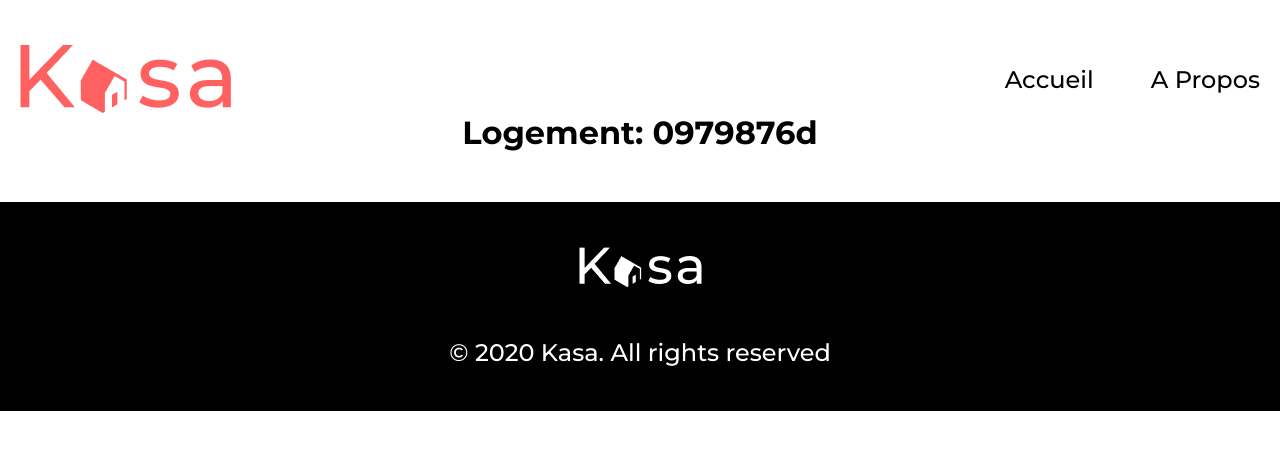
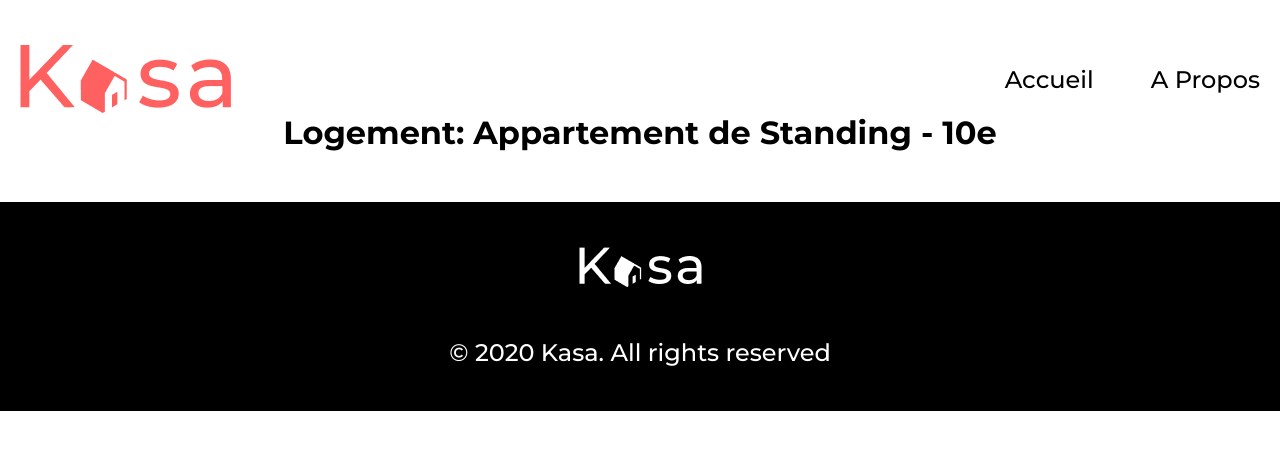
Before and after one commit to BetaPeche/Kasa, a React (Vite) app: page /housing/0979876d in a window 1280 px wide. Shown: the top 450 px of the page. Built offline with nearby package versions, Linux system fonts and the light colour scheme.

Commit message:
add context

```diff
--- a/src/App.jsx
+++ b/src/App.jsx
@@ -5,10 +5,28 @@ import Housing from "./pages/Housing"
 import Error from "./pages/Error"
 import Header from "./components/Header"
 import Footer from "./components/Footer"
+import { DataContext } from "./utils/context/context"
+import { useEffect, useState } from "react"
 
 const App = () => {
+    const [data, setData] = useState([])
+
+    useEffect(() => {
+        const fetchData = async () => {
+            try {
+                const response = await fetch("/src/assets/logements.json")
+                const collectedData = await response.json()
+                setData(collectedData)
+            } catch (err) {
+                console.log(err)
+            }
+        }
+        fetchData()
+    }, [])
+
     return (
         <BrowserRouter>
+            <DataContext.Provider value={data}>
                 <Header />
                 <Routes>
                     <Route path="/" element={<Home />} />
@@ -18,6 +36,7 @@ const App = () => {
                     <Route path="*" element={<Error />} />
                 </Routes>
                 <Footer />
+            </DataContext.Provider>
         </BrowserRouter>
     )
 }
--- a/src/pages/Home.jsx
+++ b/src/pages/Home.jsx
@@ -1,25 +1,14 @@
 import Banner from "../components/Banner"
 import Card from "../components/Card"
-import { useEffect, useState } from "react"
+import { useContext } from "react"
+import { DataContext } from "../utils/context/context"
 
 const Home = () => {
-    const [data, setData] = useState([])
+    const data = useContext(DataContext)
     const background =
         "linear-gradient(rgba(0, 0, 0, 0.60), rgba(0, 0, 0, 0.60)),url(../../../assets/img/background.png) center/cover"
     const text = "Chez vous, partout et ailleurs"
-
-    useEffect(() => {
-        const fetchData = async () => {
-            try {
-                const response = await fetch("/src/assets/logements.json")
-                const collectedData = await response.json()
-                setData(collectedData)
-            } catch (err) {
-                console.log(err)
-            }
-        }
-        fetchData()
-    }, [])
+    // console.log(data)
 
     return (
         <>
--- a/src/pages/Housing.jsx
+++ b/src/pages/Housing.jsx
@@ -1,13 +1,23 @@
 import { useParams } from "react-router-dom"
+import { DataContext } from "../utils/context/context"
+import { useContext, useEffect, useState } from "react"
+// import { useNavigate } from "react-router-dom"
 
 const Housing = () => {
     const { id } = useParams()
+    const request = useContext(DataContext)
+    const [data, setData] = useState(null)
+    // const navigate = useNavigate();
 
-    return (
-        <>
-            <h1>Logement: {id}</h1>
-        </>
-    )
+    useEffect(() => {
+        const entry = request.find((array) => array.id == id)
+        setData(entry)
+    }, [id, request])
+    if (!data) {
+        return null
+    }
+
+    return <h1>Logement: {data.title}</h1>
 }
 
 export default Housing
--- /dev/null
+++ b/src/utils/context/context.jsx
@@ -0,0 +1,3 @@
+import { createContext } from "react"
+
+export const DataContext = createContext()
```
Lines whose indentation alone changed are shown as unchanged.
